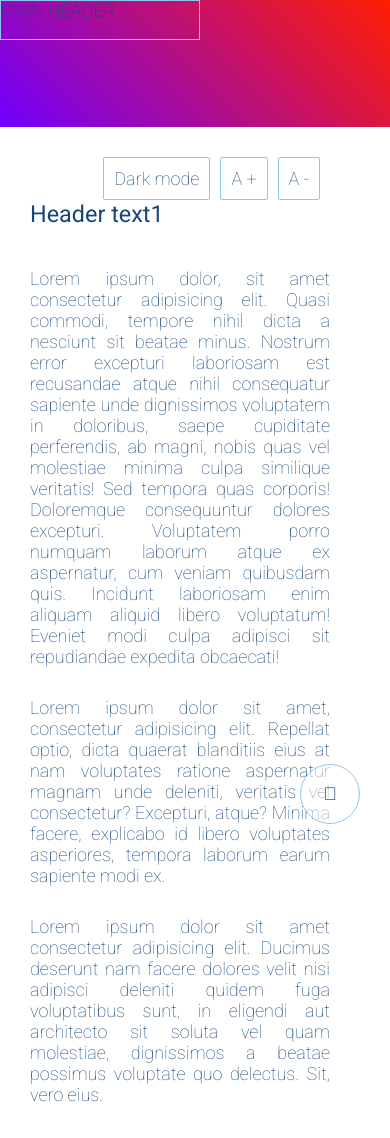
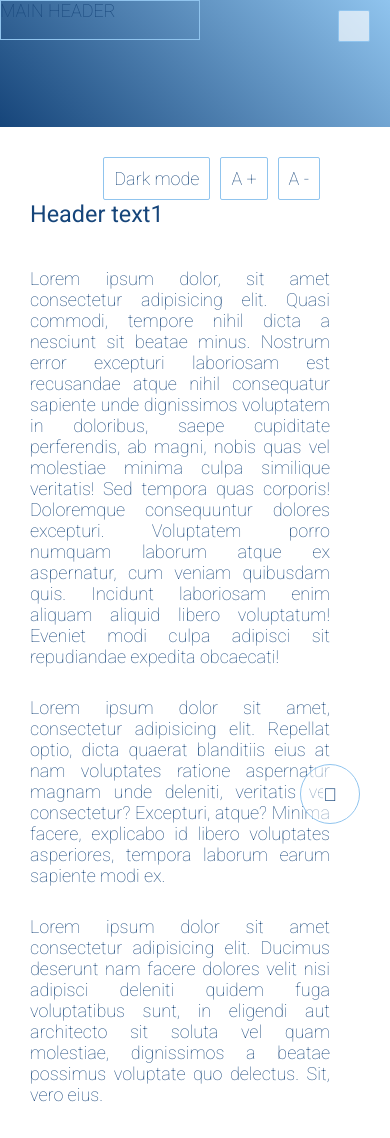
Before and after one commit to RXstoinkboy/documentationPage, a website built with webpack: page index.html in a window 390 px wide. Shown: the top 1138 px of the page. Built offline with nearby package versions, Linux system fonts and the light colour scheme.

Commit message:
lets do some JS

```diff
--- a/index.html
+++ b/index.html
@@ -5,12 +5,19 @@
     <meta name="viewport" content="width=device-width, initial-scale=1.0">
     <meta http-equiv="X-UA-Compatible" content="ie=edge">
     <title>Documentation</title>
+
+    <link rel="stylesheet" href="./dist/css/main.css">
     <link rel="stylesheet" href="https://use.fontawesome.com/releases/v5.6.3/css/all.css" integrity="sha384-UHRtZLI+pbxtHCWp1t77Bi1L4ZtiqrqD80Kn4Z8NTSRyMA2Fd33n5dQ8lWUE00s/" crossorigin="anonymous">
-    <link rel="stylesheet" href="./dist/css/main.css">
 </head>
 <body>
     <div class="menuSelector"></div>
+    <button class="nav__burger">
+                <div class="burger__bar1"></div>
+                <div class="burger__bar2"></div>
+                <div class="burger__bar3"></div>
+            </button>
     <div class="wrapper">
+
             <header class="mainHeader">MAIN HEADER</header>
             <nav class="nav" id="navbar">
                     <header class="nav__header">Lorem documentation {DODAJ COŚ DO FETCHOWANIA}</header>
@@ -108,7 +115,7 @@
                         <p class="main-section__content">Lorem ipsum dolor sit amet consectetur adipisicing elit. Natus neque ipsam assumenda quae magni consectetur temporibus veniam perspiciatis inventore dolores esse dolor, soluta dolorem nulla maxime quas eius. Iure, debitis?</p>
                     </section>
 
-                    <button class="button button--returnHome"></button>
+                    <button class="button button--returnHome"><i class="fas fa-arrow-up"></i></button>
                 </main>
 
                 <footer class="footer">copywright</footer>
--- a/src/scss/layout/_base.scss
+++ b/src/scss/layout/_base.scss
@@ -32,7 +32,7 @@ button:focus{
 }
 
 .mainHeader{
-    background: linear-gradient(45deg, rgb(111, 0, 255) 0%, rgb(255, 30, 0) 100%);
+    background: linear-gradient(45deg, var(--mainTextColor) 0%, var(--textHover) 100%);
 }
 
 .nav{
@@ -53,7 +53,18 @@ button:focus{
     }
 
     @media (max-width:800px){
-        display: none;
+        &{
+            display: none;
+            position: fixed;
+            top: 0;
+            right: 0;
+            margin: 0;
+            width: 100vw;
+            height: 100vh;
+            align-items: center;
+            justify-content: center;
+            transition: all .3s ease;
+        }
     }
 }
 
@@ -79,5 +90,5 @@ button:focus{
 }
 
 .footer{
-    background: linear-gradient(-45deg, lightblue 0%, blue 100%);
+    background: linear-gradient(-45deg, var(--mainTextColor) 0%, var(--textHover) 100%);
 }
--- a/src/scss/main.scss
+++ b/src/scss/main.scss
@@ -4,4 +4,5 @@
 @import './partials/navSelector';
 @import './partials/navItems';
 @import './partials/buttons';
-@import './partials/rest'
+@import './partials/rest';
+@import './partials/mobileNav';
--- a/src/scss/partials/_buttons.scss
+++ b/src/scss/partials/_buttons.scss
@@ -20,6 +20,7 @@
 }
 
 .button--returnHome{
+    color: var(--mainTextColor);
     position: fixed;
     bottom: 20px;
     right: 20px;
--- /dev/null
+++ b/src/scss/partials/_mobileNav.scss
@@ -0,0 +1,26 @@
+@import './buttons';
+
+.nav__burger{
+    z-index: 20;
+    display: none;
+    @extend .button;
+    position: fixed;
+    content: 'MENU';
+    top: 10px;
+    right: 10px;
+    padding: 15px;
+    text-align: center;
+    overflow: visible;
+    background: rgba(255, 255, 255, 0.651);
+    transition: all .3s ease;
+
+    &:hover{
+        color: var(--textHover);
+    }
+}
+
+@media all and (max-width: 800px){
+    .nav__burger{
+    display: block;
+    }
+}
```
Also changed, not shown: dist/css/main.css, src/css/main.css.
